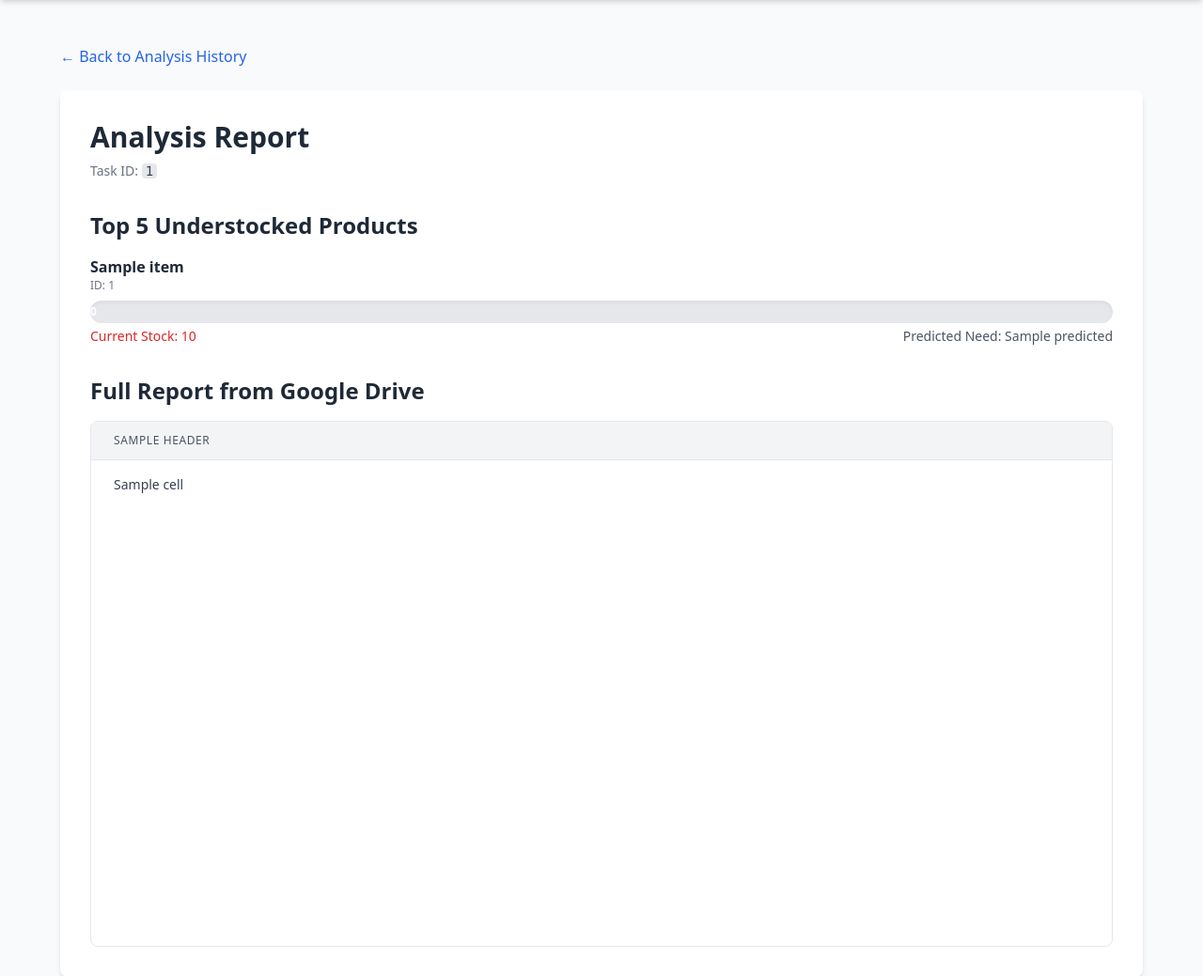
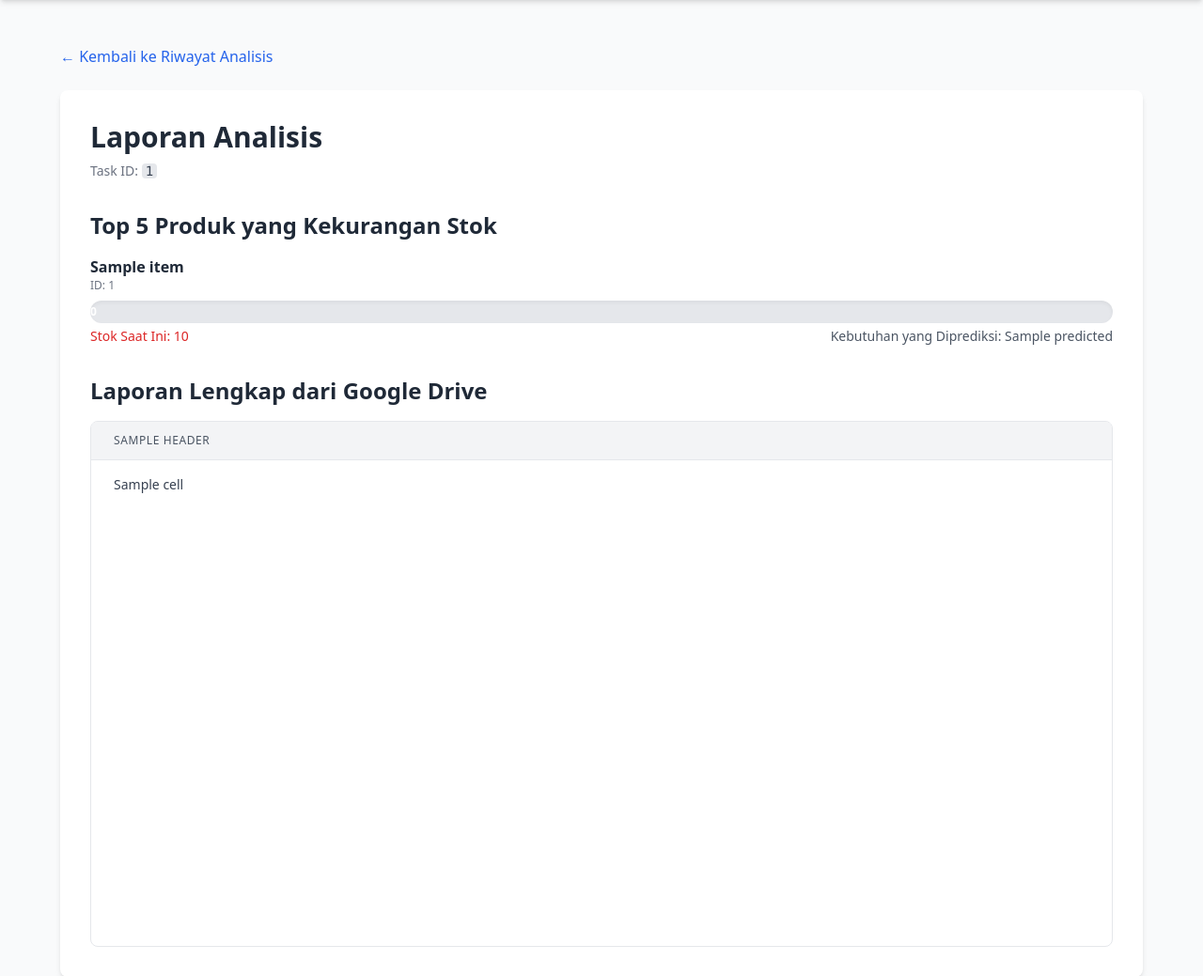
Before and after one commit to Cleign1/frontend-n8n-skripsi, a Flask app: template templates/hasil_rangkuman.html in a window 1280 px wide. Shown: the part 56-1095 px from the top of the page at 94% size. Run offline with Flask 3, Linux system fonts and the light colour scheme; the template is opened without the code that fills it: most values are stand-ins (such as "Sample title", 1, 10 or a date in 2020); some libraries are stand-ins or nearby versions.

Commit message:
feat: Translate analysis report template to Indonesian for better localization

```diff
--- a/templates/hasil_rangkuman.html
+++ b/templates/hasil_rangkuman.html
@@ -3,7 +3,7 @@
 <head>
     <meta charset="UTF-8">
     <meta name="viewport" content="width=device-width, initial-scale=1.0">
-    <title>Analysis Result for {{ task_id }}</title>
+    <title>Laporan Analisis {{ task_id }}</title>
     <script src="https://cdn.tailwindcss.com"></script>
     <link rel="icon" href="{{ url_for('static', filename='logo_desktop.svg') }}" type="image/svg+xml">
 </head>
@@ -13,17 +13,17 @@
 
     <main class="flex-grow py-12 px-4 sm:px-6 lg:px-8">
         <div class="w-full max-w-6xl mx-auto">
-            <a href="{{ url_for('summary.rangkuman') }}" class="text-blue-600 hover:underline mb-6 inline-block">&larr; Back to Analysis History</a>
+            <a href="{{ url_for('summary.rangkuman') }}" class="text-blue-600 hover:underline mb-6 inline-block">&larr; Kembali ke Riwayat Analisis</a>
 
             <div class="bg-white p-8 rounded-lg shadow-md">
-                <h1 class="text-3xl font-bold text-gray-800 mb-2">Analysis Report</h1>
+                <h1 class="text-3xl font-bold text-gray-800 mb-2">Laporan Analisis</h1>
                 <p class="text-sm text-gray-500 mb-8">
                     Task ID: <code class="bg-gray-200 text-gray-700 rounded px-1">{{ task_id }}</code>
                 </p>
 
                 {% if result and result.top_5_understocked %}
                 <div class="mb-8">
-                    <h2 class="text-2xl font-semibold text-gray-800 mb-4">Top 5 Understocked Products</h2>
+                    <h2 class="text-2xl font-semibold text-gray-800 mb-4">Top 5 Produk yang Kekurangan Stok</h2>
                     <div class="space-y-6">
                         {% for item in result.top_5_understocked %}
                         <div>
@@ -42,8 +42,8 @@
                             </div>
 
                             <div class="flex justify-between text-sm mt-1">
-                                <span class="font-medium text-red-600">Current Stock: {{ item.stock }}</span>
-                                <span class="font-medium text-gray-600">Predicted Need: {{ item.predicted }}</span>
+                                <span class="font-medium text-red-600">Stok Saat Ini: {{ item.stock }}</span>
+                                <span class="font-medium text-gray-600">Kebutuhan yang Diprediksi: {{ item.predicted }}</span>
                             </div>
                         </div>
                         {% endfor %}
@@ -51,8 +51,7 @@
                 </div>
                 {% endif %}
 
-
-                <h2 class="text-2xl font-semibold text-gray-800 mb-4">Full Report from Google Drive</h2>
+                <h2 class="text-2xl font-semibold text-gray-800 mb-4">Laporan Lengkap dari Google Drive</h2>
                 {% if csv_rows %}
                     <div class="overflow-y-auto border border-gray-200 rounded-lg h-[70vh]">
                         <table class="min-w-full divide-y divide-gray-200 table-fixed">
@@ -82,8 +81,8 @@
                     </div>
                 {% else %}
                     <div class="bg-yellow-100 border-l-4 border-yellow-500 text-yellow-700 p-4" role="alert">
-                        <p class="font-bold">Report Content Not Available or Empty</p>
-                        <p>{{ file_content_error or "The report file could not be downloaded, was empty, or is not in a valid CSV format." }}</p>
+                        <p class="font-bold">Konten Laporan Tidak Tersedia atau Kosong</p>
+                        <p>{{ file_content_error or "File laporan tidak dapat diunduh, kosong, atau tidak dalam format CSV yang valid." }}</p>
                     </div>
                 {% endif %}
             </div>
```
